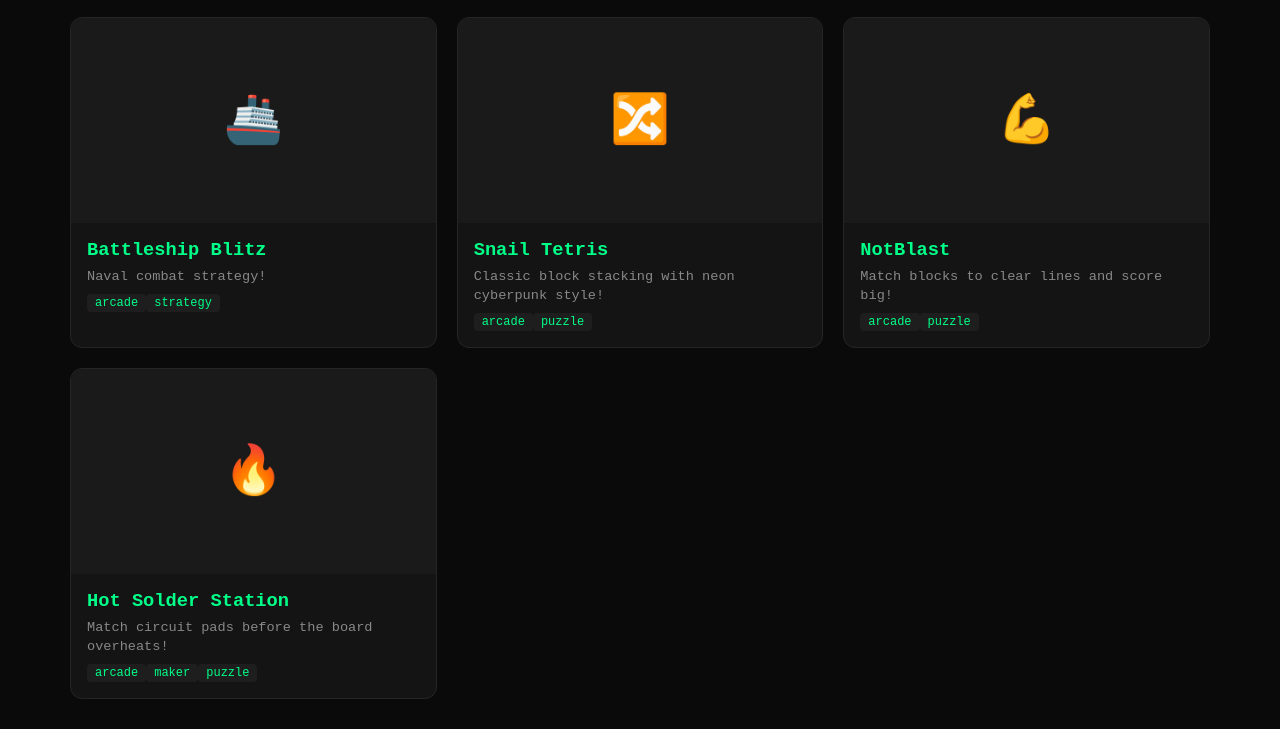
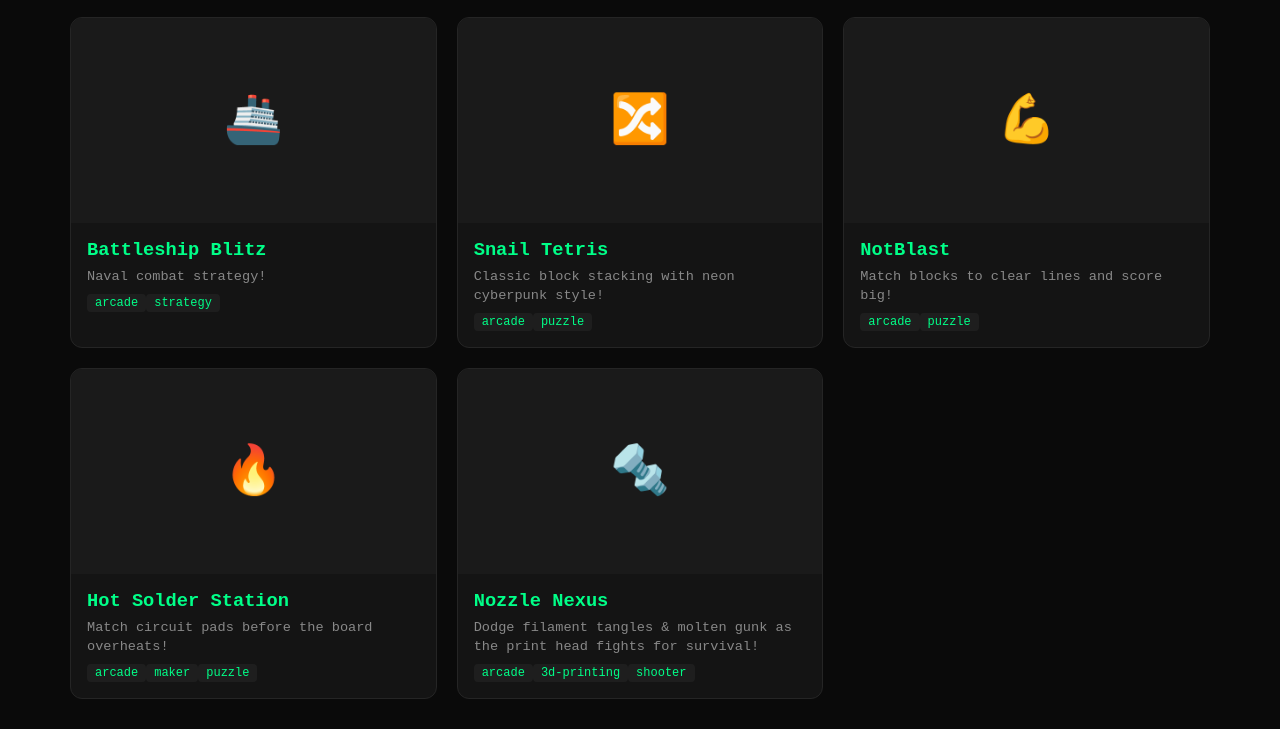
Before and after one commit to Snail3D/snail-arcade, a website: page index.html in a window 1280 px wide. Shown: the part 1199-1928 px from the top of the page. Drawn offline with Linux system fonts and the light colour scheme.

Commit message:
Register Nozzle Nexus in GAMES list

```diff
--- a/index.html
+++ b/index.html
@@ -116,6 +116,7 @@
       { slug: "tetris", title: "Snail Tetris", emoji: "\u{1F500}", desc: "Classic block stacking with neon cyberpunk style!", tags: ["arcade", "puzzle"] },
       { slug: "notblast", title: "NotBlast", emoji: "\u{1F4AA}", desc: "Match blocks to clear lines and score big!", tags: ["arcade", "puzzle"] },
       { slug: "hot-solder-station", title: "Hot Solder Station", emoji: "🔥", desc: "Match circuit pads before the board overheats!", tags: ["arcade", "maker", "puzzle"] },
+      { slug: "nozzle-nexus", title: "Nozzle Nexus", emoji: "🔩", desc: "Dodge filament tangles & molten gunk as the print head fights for survival!", tags: ["arcade", "3d-printing", "shooter"] },
     ];
 
     const grid = document.getElementById('games');
```
